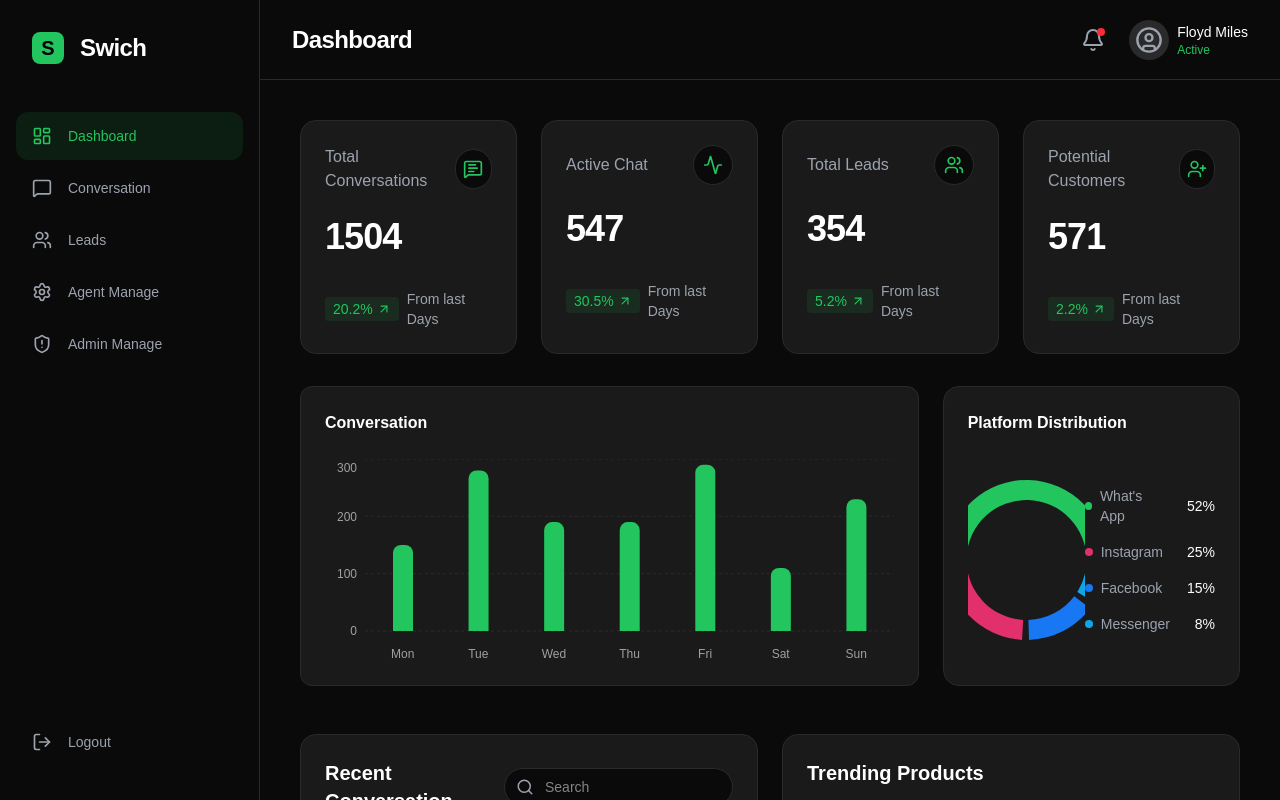
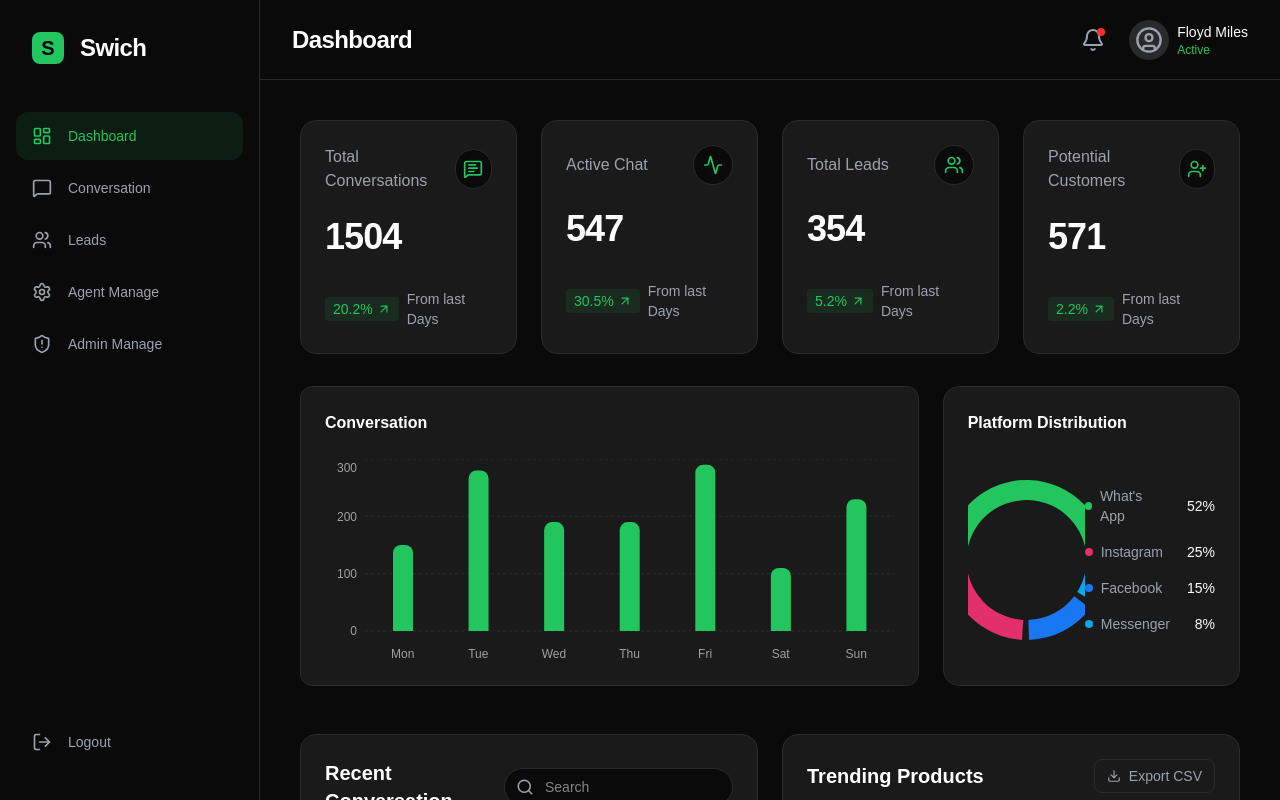
Before and after one commit to Saif-Uddin0/Demo-vive-coading, a Next.js app: page / in a window 1280 px wide. Built offline with nearby package versions, Linux system fonts and the light colour scheme.

Commit message:
added the leads page

```diff
--- a/src/components/TrendingProducts.tsx
+++ b/src/components/TrendingProducts.tsx
@@ -1,3 +1,7 @@
+"use client";
+
+import { Download } from "lucide-react";
+
 const TRENDING_DATA = [
     { id: "01", name: "Easy Cheese", price: "$599", queries: 845 },
     { id: "02", name: "Magnetic Paper Clip", price: "$440", queries: 754 },
@@ -9,9 +13,39 @@ const TRENDING_DATA = [
 ];
 
 export function TrendingProducts() {
+    const handleExportCSV = () => {
+        const headers = ["ID", "Product Name", "Prices", "Customer Queries"];
+        const csvRows = TRENDING_DATA.map(row => {
+            return [
+                row.id,
+                `"${row.name}"`,
+                `"${row.price}"`,
+                row.queries
+            ].join(",");
+        });
+        const csvContent = [headers.join(","), ...csvRows].join("\n");
+        const blob = new Blob([csvContent], { type: "text/csv;charset=utf-8;" });
+        const url = URL.createObjectURL(blob);
+        const link = document.createElement("a");
+        link.setAttribute("href", url);
+        link.setAttribute("download", "trending_products.csv");
+        document.body.appendChild(link);
+        link.click();
+        document.body.removeChild(link);
+    };
+
     return (
         <div className="bg-card rounded-2xl border border-border p-6 flex flex-col mt-6">
-            <h3 className="text-xl font-bold mb-6 text-foreground">Trending Products</h3>
+            <div className="flex justify-between items-center mb-6">
+                <h3 className="text-xl font-bold text-foreground">Trending Products</h3>
+                <button
+                    onClick={handleExportCSV}
+                    className="flex items-center gap-2 px-3 py-1.5 rounded-lg border border-border text-sm font-medium hover:bg-muted/50 transition-colors text-muted-foreground hover:text-foreground"
+                >
+                    <Download size={14} />
+                    Export CSV
+                </button>
+            </div>
 
             <div className="w-full overflow-x-auto">
                 <table className="w-full text-left text-sm">
```
